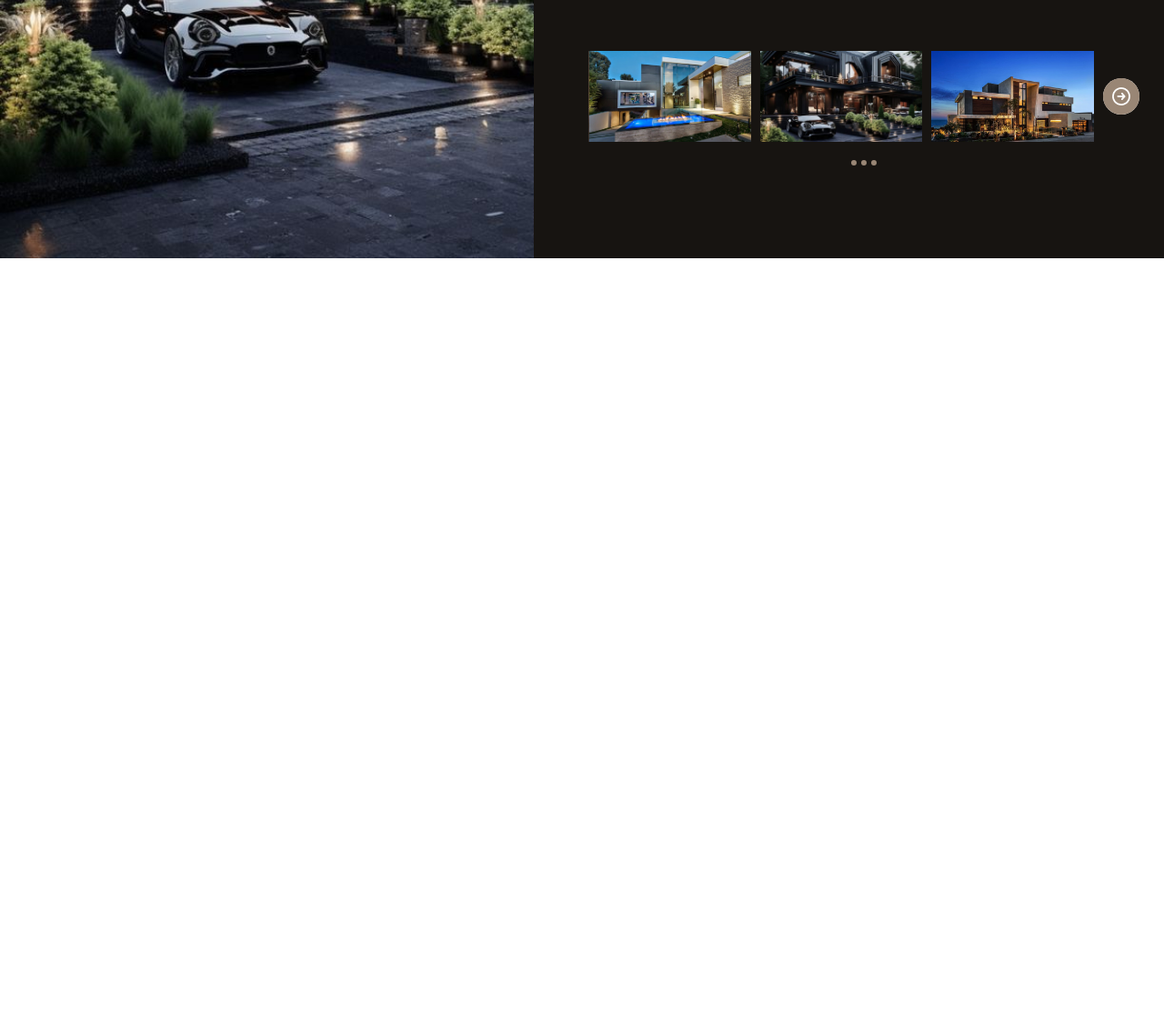
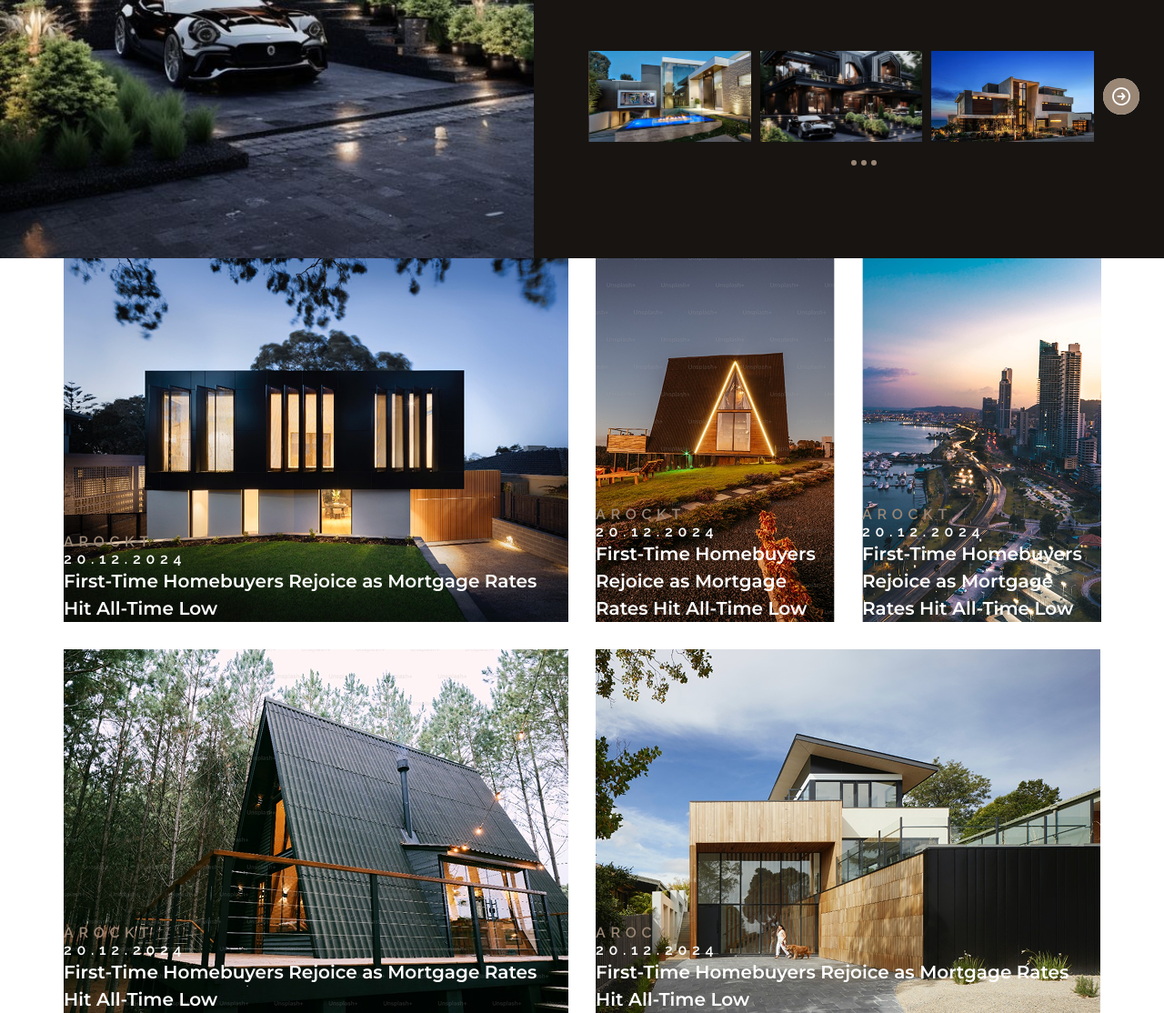
Before and after one commit to Hatsia/Arockt, a plain HTML site: page index.html in a window 1280 px wide. Shown: the part 2738-3852 px from the top of the page at 91% size. Before the commit the page ends 3022 px from the top, so only its background shows below. Drawn offline with Linux system fonts and the light colour scheme.

Commit message:
Add updates block

```diff
--- a/css/main.css
+++ b/css/main.css
@@ -837,3 +837,85 @@ button.header-call {
     max-height: 250px;
   }
 }
+
+/* ---- Updates ---- */
+.updates {
+  width: 100%;
+}
+.updates-container{
+  max-width: 1140px;
+  padding: 0;
+  width: 100%;
+  margin: 0 auto;
+
+  display: grid;
+  grid-template-areas:
+  "A A B C"
+  "D D I I"
+  ;
+  grid-template-rows: auto auto;
+  gap: 30px;
+}
+
+.updates-item {
+  width: 100%;
+  max-width: 555px;
+  position: relative;
+}
+
+.updates-item:nth-child(1) {
+  grid-area: A;
+}
+.updates-item:nth-child(2) {
+  grid-area: B;
+}
+.updates-item:nth-child(3){
+  grid-area: C;
+}
+.updates-item:nth-child(4){
+  grid-area: D;
+}
+.updates-item:nth-child(5){
+  grid-area: I;
+}
+
+.updates-item img {
+  object-fit: cover;
+}
+
+.item-text-wrapper {
+  position: absolute;
+  bottom: 0px;
+  z-index: 1;
+
+  color: #fff;
+
+  display: flex;
+  flex-direction: column;
+}
+
+.item-header {
+  font-family: 'Montserrat', sans-serif;
+  font-weight: 700;
+  font-size: 20px;
+  line-height: 30px;
+  color: #fff;
+}
+
+.item-company-name {
+  font-family: 'Raleway', sans-serif;
+  font-weight: 600;
+  font-size: 16px;
+  line-height: 19px;
+  letter-spacing: 5.7px;
+  color:#998675;
+}
+
+.item-date {
+  font-family: 'Raleway', sans-serif;
+  font-weight: 600;
+  font-size: 16px;
+  line-height: 19px;
+  letter-spacing: 5.7px;
+  color:#fff;
+}
--- a/index.html
+++ b/index.html
@@ -207,6 +207,56 @@
                 </div>
             </div>
         </section>
+
+        <section class="updates">
+            <div class="updates-container">
+                <div class="updates-item">
+                    <img src="./image/updates-img1.png" alt="Background item image">
+                    <div class="item-text-wrapper">
+                        <p class="item-company-name">AROCKT</p>
+                        <p class="item-date">20.12.2024</p>
+                        <p class="item-header">First-Time Homebuyers Rejoice as Mortgage
+                            Rates Hit All-Time Low</p>
+                    </div>
+                </div>
+                <div class="updates-item">
+                    <img src="./image/updates-img2.png" alt="Background item image">
+                    <div class="item-text-wrapper">
+                        <p class="item-company-name">AROCKT</p>
+                        <p class="item-date">20.12.2024</p>
+                        <p class="item-header">First-Time Homebuyers Rejoice as Mortgage
+                            Rates Hit All-Time Low</p>
+                    </div>
+                </div>
+                <div class="updates-item">
+                    <img src="./image/updates-img3.png" alt="Background item image">
+                    <div class="item-text-wrapper">
+                        <p class="item-company-name">AROCKT</p>
+                        <p class="item-date">20.12.2024</p>
+                        <p class="item-header">First-Time Homebuyers Rejoice as Mortgage
+                            Rates Hit All-Time Low</p>
+                    </div>
+                </div>
+                <div class="updates-item">
+                    <img src="./image/updates-img4.png" alt="Background item image">
+                    <div class="item-text-wrapper">
+                        <p class="item-company-name">AROCKT</p>
+                        <p class="item-date">20.12.2024</p>
+                        <p class="item-header">First-Time Homebuyers Rejoice as Mortgage
+                            Rates Hit All-Time Low</p>
+                    </div>
+                </div>
+                <div class="updates-item">
+                    <img src="./image/updates-img5.png" alt="Background item image">
+                    <div class="item-text-wrapper">
+                        <p class="item-company-name">AROCKT</p>
+                        <p class="item-date">20.12.2024</p>
+                        <p class="item-header">First-Time Homebuyers Rejoice as Mortgage
+                            Rates Hit All-Time Low</p>
+                    </div>
+                </div>
+            </div>
+        </section>
     </main>
 
 </body>
```
Also changed, not shown: image/updates-img1.png (added), image/updates-img2.png (added), image/updates-img3.png (added), image/updates-img4.png (added), image/updates-img5.png (added).
